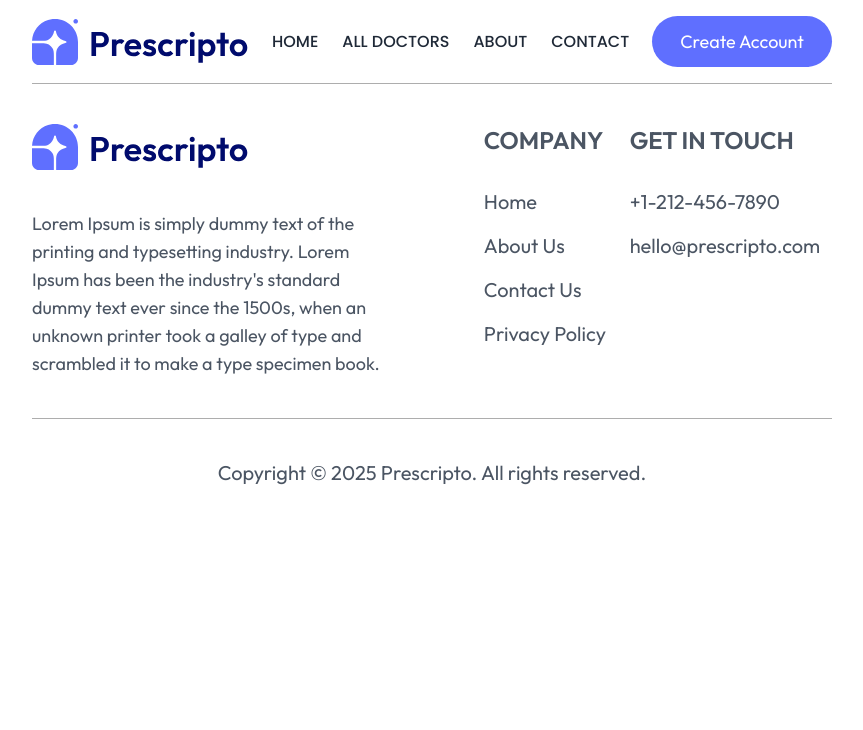
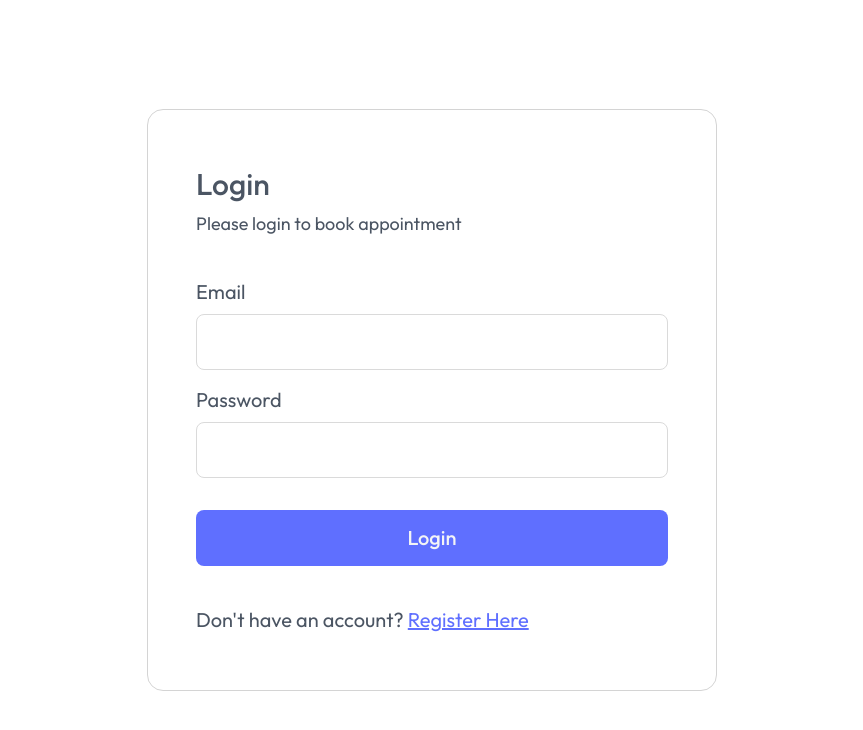
Before and after one commit to ahmadrgul/prescripto, a React (Vite) app in the folder frontend/: page /login in a window 1280 px wide. Shown: the top 730 px of the page, without its empty margins (208-1071 px from the left). Built offline with nearby package versions, Linux system fonts and the light colour scheme.

Commit message:
done with dumb login page

```diff
--- a/frontend/src/App.jsx
+++ b/frontend/src/App.jsx
@@ -1,4 +1,4 @@
-import { Routes, Route } from 'react-router';
+import { Routes, Route, useLocation } from 'react-router';
 import Nav from './components/Nav';
 import Footer from './components/Footer';
 import Home from './pages/Home';
@@ -6,11 +6,15 @@ import Doctors from './pages/Doctors';
 import Doctor from './pages/Doctor';
 import About from './pages/About';
 import Contact from './pages/Contact';
+import Login from './pages/Login';
 
 const App = () => {
+  const location = useLocation();
+  const isLoginOrRegister = location.pathname === '/login' || location.pathname === '/register'
+
   return (
     <div className='max-w-fit mx-auto px-4 sm:px-8 md:px-20 lg:px-32 xl:px-60'>
-      <Nav />
+      {!isLoginOrRegister && <Nav />}
       <Routes>
         <Route path='/' element={<Home />} />
         <Route path='/home' element={<Home />} />
@@ -18,8 +22,9 @@ const App = () => {
         <Route path='/doctors/:id' element={<Doctor />} />
         <Route path='/about' element={<About />} />
         <Route path='/contact' element={<Contact />} />
+        <Route path='/login' element={<Login />} />
       </Routes>
-      <Footer />
+      {!isLoginOrRegister && <Footer />}
     </div>
   )
 }
--- /dev/null
+++ b/frontend/src/pages/Login.jsx
@@ -0,0 +1,24 @@
+const Login = () => {
+  return (
+    <main className="flex items-center justify-center font-outfit h-screen">
+        <div className="w-[570px] border border-[#D4D4D4] py-14 px-12 rounded-2xl">
+            <h1 className="text-3xl text-[#4B5563] font-medium mb-2">Login</h1>
+            <h3 className="text-[#4B5563] text-lg">Please login to book appointment</h3>
+            <form className="my-10 flex flex-col gap-4">
+                <div className="flex flex-col gap-2">
+                    <label htmlFor="email" className="text-[#4B5563] text-xl">Email</label>
+                    <input type="email" id="email" className="border-[#DADADA] border h-14 w-full rounded-lg"/>
+                </div>
+                <div className="flex flex-col gap-2">
+                    <label htmlFor="password" className="text-[#4B5563] text-xl">Password</label>
+                    <input type="password" id="password" className="border-[#DADADA] border h-14 w-full rounded-lg"/>
+                </div>
+                <input type="submit" value="Login" className="bg-primary text-gray-100 text-xl font-medium h-14 w-full rounded-lg mt-4" />
+            </form>
+            <p className="text-xl text-[#4B5563]">Don't have an account? <a href="/login" className="underline text-primary">Register Here</a></p>
+        </div>
+    </main>
+  )
+}
+
+export default Login;
```
